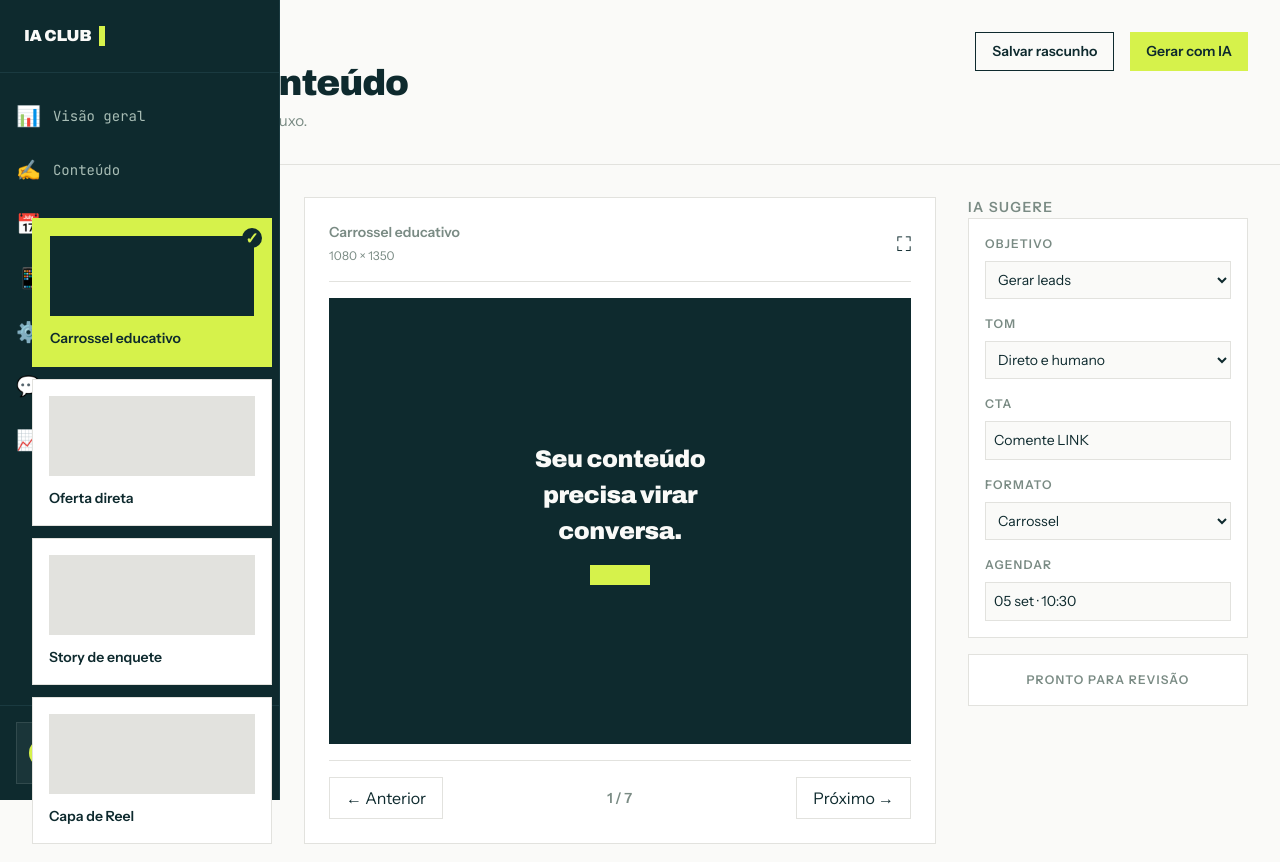
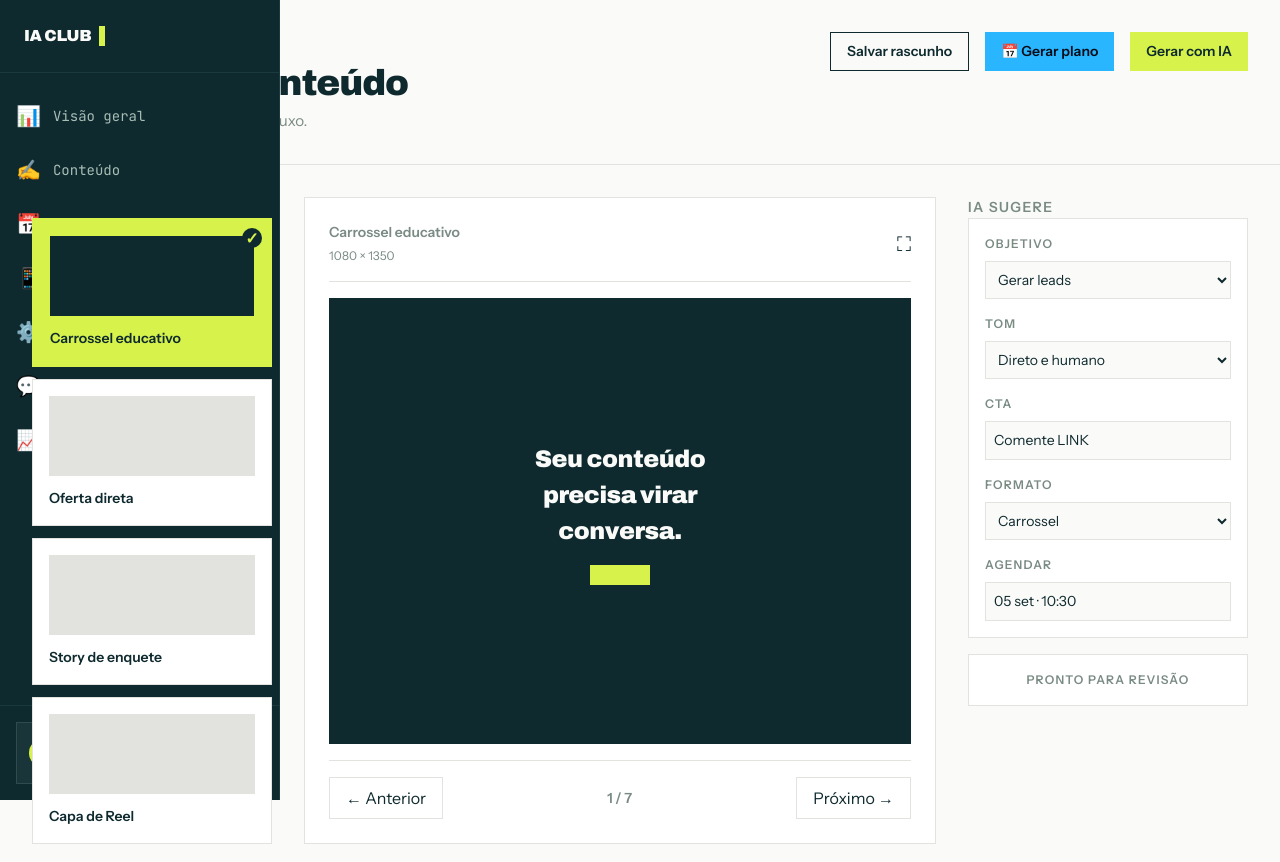
Before and after one commit to robertaferreirasena-cyber/central-do-instagram-um-sistema-que-ce, a Next.js app: page /content in a window 1280 px wide. Shown: the top 862 px of the page. Built offline with nearby package versions, Linux system fonts and the light colour scheme.

Commit message:
add app/content/page.tsx

```diff
--- a/app/content/page.tsx
+++ b/app/content/page.tsx
@@ -2,6 +2,7 @@
 
 import { useState } from 'react';
 import { PageHeader } from '@/components/PageHeader';
+import PlanejadorConteudo from '@/components/planejador-conteudo';
 import { Archivo } from 'next/font/google';
 
 const archivo = Archivo({ subsets: ['latin'], weight: ['600', '800', '900'] });
@@ -17,6 +18,7 @@ export default function ConteudoPage() {
   const [selectedTemplate, setSelectedTemplate] = useState('carousel');
   const [currentSlide, setCurrentSlide] = useState(1);
   const [totalSlides] = useState(7);
+  const [showPlanejador, setShowPlanejador] = useState(false);
   const [iaSuggestion, setIaSuggestion] = useState({
     objetivo: 'Gerar leads',
     tom: 'Direto e humano',
@@ -36,11 +38,23 @@ export default function ConteudoPage() {
             <button style={{ backgroundColor: 'transparent', border: '1px solid #0E2A2E', color: '#0E2A2E', padding: '0.5rem 1rem', cursor: 'pointer', fontWeight: 600, fontSize: '0.875rem' }}>
               Salvar rascunho
             </button>
+            <button
+              onClick={() => setShowPlanejador(true)}
+              style={{ backgroundColor: '#29b6ff', color: '#070d18', padding: '0.5rem 1rem', border: 'none', cursor: 'pointer', fontWeight: 600, fontSize: '0.875rem' }}
+            >
+              📅 Gerar plano
+            </button>
             <button style={{ backgroundColor: '#D6F24B', color: '#0E2A2E', padding: '0.5rem 1rem', border: 'none', cursor: 'pointer', fontWeight: 600, fontSize: '0.875rem' }}>
               Gerar com IA
             </button>
           </div>
         }
+      />
+
+      <PlanejadorConteudo
+        isOpen={showPlanejador}
+        onClose={() => setShowPlanejador(false)}
+        accountId="default-account"
       />
 
       <main style={{ paddingLeft: '280px', padding: '2rem', flex: 1, overflow: 'auto', display: 'grid', gridTemplateColumns: '240px 1fr 280px', gap: '2rem' }}>
```
